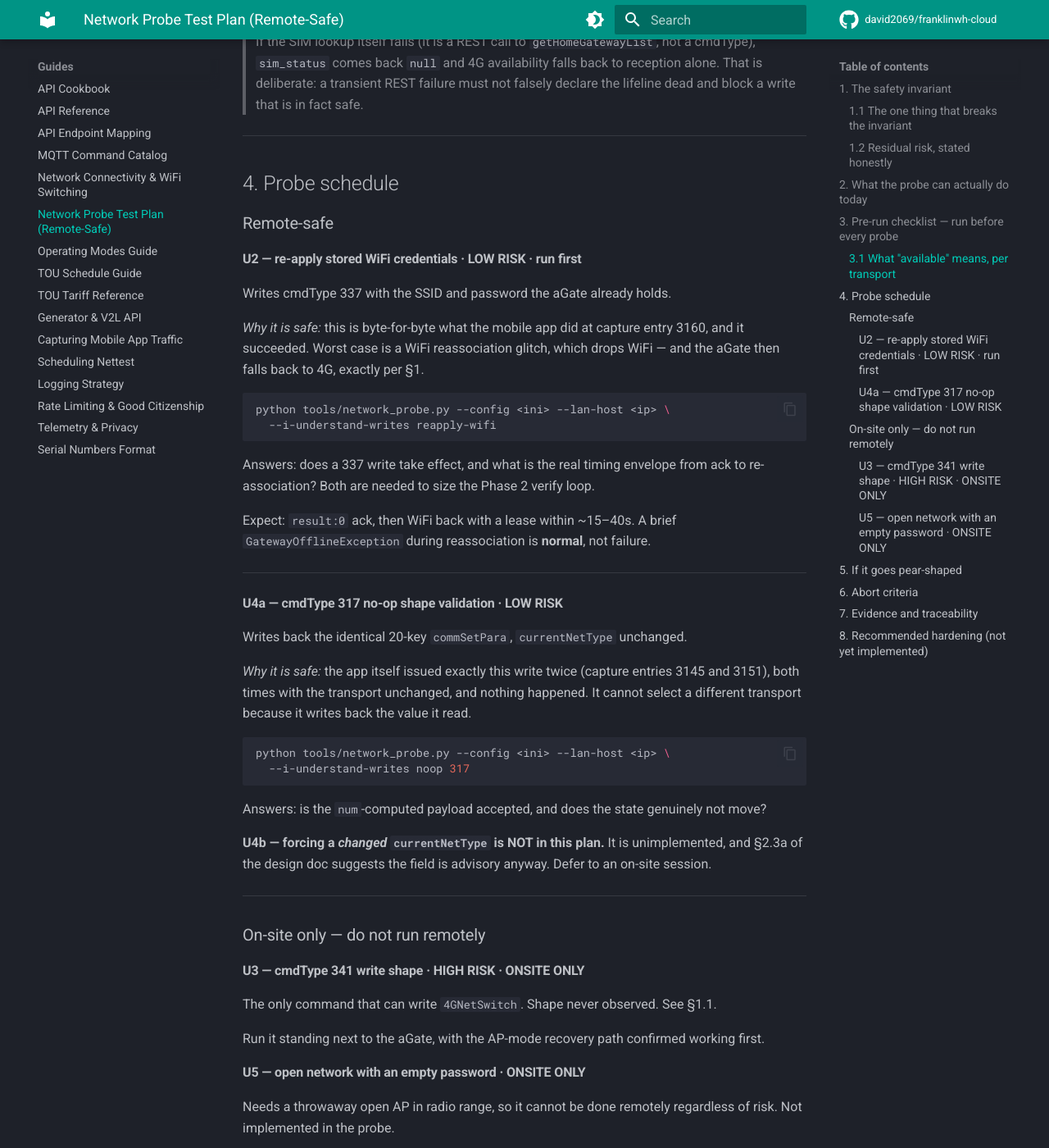
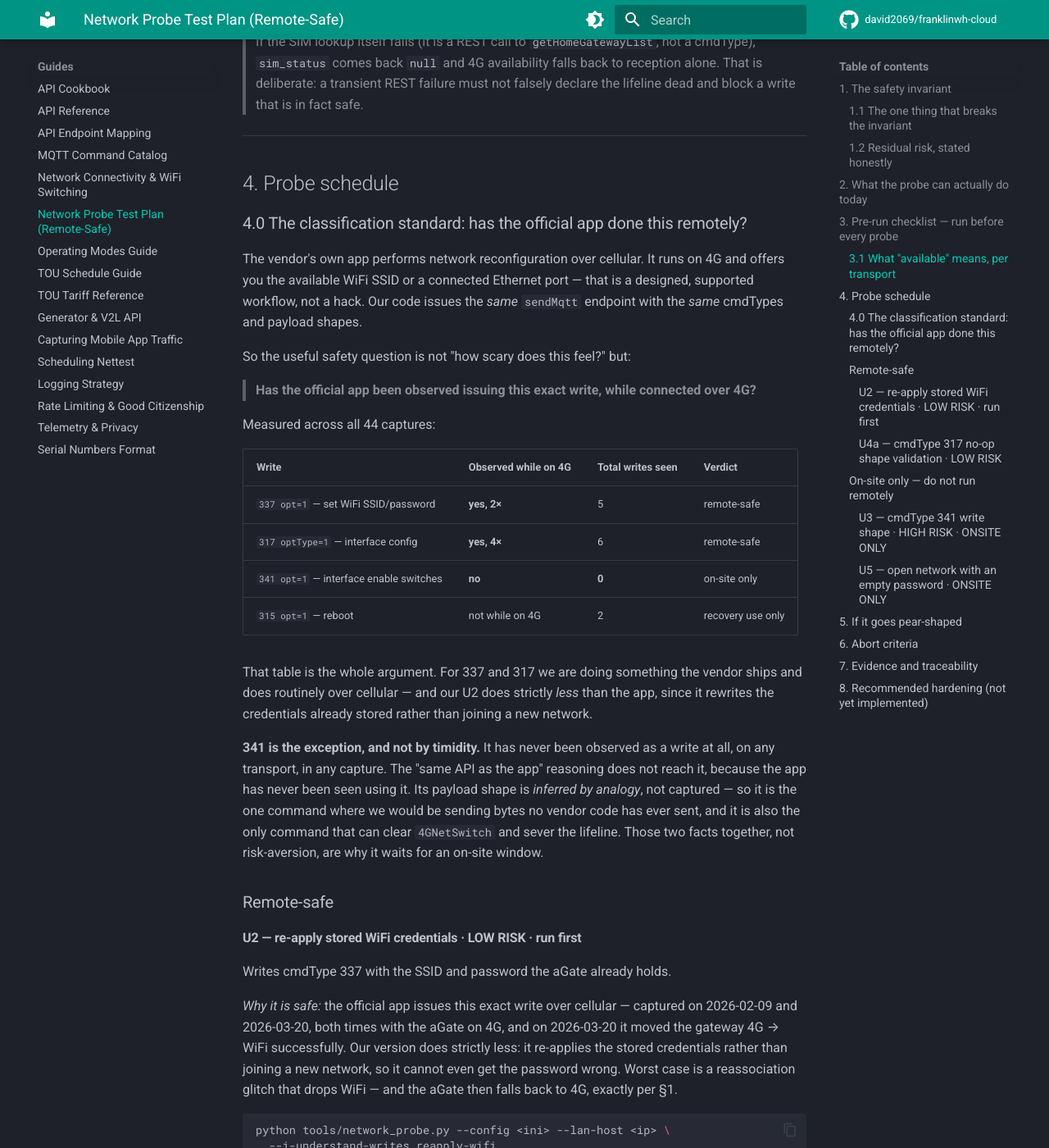
Before and after one commit to david2069/franklinwh-cloud, an MkDocs documentation site: the page built from docs/NETWORK_PROBE_TEST_PLAN.md, in a window 1280 px wide and 1400 px high, scrolled down 3837 px. Shown: the whole window at 82% size. Built offline with MkDocs 1.6.1 and Material for MkDocs 9.7.7, drawn with Linux system fonts in a browser that asks for light colours; comment, search, counter and statistics services are not loaded; some of the changed text lies outside the part shown.

Commit message:
docs(network): classify probe risk by whether the official app does it remotely
Replaces subjective risk levels with an evidence-based standard. The vendor's app
performs network reconfiguration over cellular — it runs on 4G and offers the
available WiFi SSID or a connected Ethernet port — using the same sendMqtt
endpoint, cmdTypes and payload shapes as this library. So the question is not how
risky a write feels, but whether the official app has been observed issuing that
exact write while on 4G.

Measured across all 44 captures:

  337 opt=1  (set WiFi SSID/password)   observed on 4G 2x of 5 writes
  317 optType=1 (interface config)      observed on 4G 4x of 6 writes
  341 opt=1  (interface switches)       NEVER observed, any transport, 0 writes
  315 opt=1  (reboot)                   2 writes, not while on 4G

U2 and U4a are therefore remote-safe on evidence, not on judgement — and U2 does
strictly less than the app, re-applying stored credentials rather than joining a
new network, so it cannot even get the password wrong. Earlier wording was
over-cautious about both.

341 remains on-site only, and the reasoning is now stated precisely rather than
as a risk label: its payload is inferred by analogy and never captured, AND it is
the only command that can clear 4GNetSwitch. Either alone would be tolerable;
together they mean an unverified payload aimed at the one register that
guarantees remote recovery. The "same API as the app" argument does not reach it
because the app has never been seen using it.

Section 8 narrows the proposed hardening to match: no ceremony around 337/317,
but an --onsite interlock on noop 341 is worth encoding in code rather than prose.

Co-Authored-By: Claude Opus 5 (1M context) <noreply@anthropic.com>

````diff
--- a/docs/NETWORK_PROBE_TEST_PLAN.md
+++ b/docs/NETWORK_PROBE_TEST_PLAN.md
@@ -144,15 +144,50 @@ link and no address, so neither is a credible fallback.
 
 ## 4. Probe schedule
 
+### 4.0 The classification standard: has the official app done this remotely?
+
+The vendor's own app performs network reconfiguration over cellular. It runs on 4G and
+offers you the available WiFi SSID or a connected Ethernet port — that is a designed,
+supported workflow, not a hack. Our code issues the *same* `sendMqtt` endpoint with the
+*same* cmdTypes and payload shapes.
+
+So the useful safety question is not "how scary does this feel?" but:
+
+> **Has the official app been observed issuing this exact write, while connected over 4G?**
+
+Measured across all 44 captures:
+
+| Write | Observed while on 4G | Total writes seen | Verdict |
+|---|---|---|---|
+| `337 opt=1` — set WiFi SSID/password | **yes, 2×** | 5 | remote-safe |
+| `317 optType=1` — interface config | **yes, 4×** | 6 | remote-safe |
+| `341 opt=1` — interface enable switches | **no** | **0** | on-site only |
+| `315 opt=1` — reboot | not while on 4G | 2 | recovery use only |
+
+That table is the whole argument. For 337 and 317 we are doing something the vendor ships
+and does routinely over cellular — and our U2 does strictly *less* than the app, since it
+rewrites the credentials already stored rather than joining a new network.
+
+**341 is the exception, and not by timidity.** It has never been observed as a write at all,
+on any transport, in any capture. The "same API as the app" reasoning does not reach it,
+because the app has never been seen using it. Its payload shape is *inferred by analogy*,
+not captured — so it is the one command where we would be sending bytes no vendor code has
+ever sent, and it is also the only command that can clear `4GNetSwitch` and sever the
+lifeline. Those two facts together, not risk-aversion, are why it waits for an on-site
+window.
+
 ### Remote-safe
 
 #### U2 — re-apply stored WiFi credentials · **LOW RISK · run first**
 
 Writes cmdType 337 with the SSID and password the aGate already holds.
 
-*Why it is safe:* this is byte-for-byte what the mobile app did at capture entry 3160, and
-it succeeded. Worst case is a WiFi reassociation glitch, which drops WiFi — and the aGate
-then falls back to 4G, exactly per §1.
+*Why it is safe:* the official app issues this exact write over cellular — captured on
+2026-02-09 and 2026-03-20, both times with the aGate on 4G, and on 2026-03-20 it moved the
+gateway 4G → WiFi successfully. Our version does strictly less: it re-applies the stored
+credentials rather than joining a new network, so it cannot even get the password wrong.
+Worst case is a reassociation glitch that drops WiFi — and the aGate then falls back to 4G,
+exactly per §1.
 
 ```bash
 python tools/network_probe.py --config <ini> --lan-host <ip> \
@@ -171,9 +206,9 @@ Expect: `result:0` ack, then WiFi back with a lease within ~15–40s. A brief
 
 Writes back the identical 20-key `commSetPara`, `currentNetType` unchanged.
 
-*Why it is safe:* the app itself issued exactly this write twice (capture entries 3145 and
-3151), both times with the transport unchanged, and nothing happened. It cannot select a
-different transport because it writes back the value it read.
+*Why it is safe:* the app itself issued this write four times **while on 4G**, every time
+with the transport value unchanged, and nothing happened. Ours cannot select a different
+transport at all, because it writes back the value it just read.
 
 ```bash
 python tools/network_probe.py --config <ini> --lan-host <ip> \
@@ -191,9 +226,17 @@ Answers: is the `num`-computed payload accepted, and does the state genuinely no
 
 #### U3 — cmdType 341 write shape · **HIGH RISK · ONSITE ONLY**
 
-The only command that can write `4GNetSwitch`. Shape never observed. See §1.1.
+Two facts, and it is their combination that matters:
 
-Run it standing next to the aGate, with the AP-mode recovery path confirmed working first.
+1. **Never observed as a write** — 0 occurrences across 44 captures, on any transport. So
+   the payload is inferred by analogy with 311/327/337, not captured. The "same API as the
+   official app" argument (§4.0) genuinely does not reach this command.
+2. **It is the only command that can clear `4GNetSwitch`** — i.e. the only one that can
+   sever the lifeline every other probe depends on.
+
+Either alone would be tolerable. Together they mean: an unverified payload aimed at the one
+register that guarantees remote recovery. Run it standing next to the aGate, with the
+AP-mode recovery path confirmed working first.
 
 #### U5 — open network with an empty password · **ONSITE ONLY**
 
@@ -278,10 +321,15 @@ Each run writes JSONL to `tests/results/`, capturing every raw request/response
 
 ## 8. Recommended hardening (not yet implemented)
 
-This plan's central rule — *never target 4G, never run 341 remotely* — currently depends on
-whoever is at the keyboard remembering it. That is the weakest part of the setup.
+Given §4.0, the guard worth having is narrower than first proposed. There is no case for
+gating the 337/317 writes behind extra ceremony — the vendor's own app performs them over
+cellular as a supported workflow.
 
-Suggested: a `--require-4g-lifeline` flag that makes the probe refuse to run any write
-unless `4g` is in `available_transports` and is not the write target, plus an outright block
-on `noop 341` unless a separate `--onsite` flag is passed. Encoding the rule is strictly
-safer than documenting it.
+The one rule worth encoding in code rather than prose is the 341 exception: `noop 341`
+should refuse to run unless an explicit `--onsite` flag is passed, because that is the
+command the app has never been seen issuing and the only one that can clear `4GNetSwitch`.
+A `--require-4g-lifeline` check (refuse any write unless `4g` is available and is not the
+target) is cheap belt-and-braces on top.
+
+Prose that says "don't run this remotely" only works if the person at the keyboard
+remembers it; an interlock works regardless.
````
